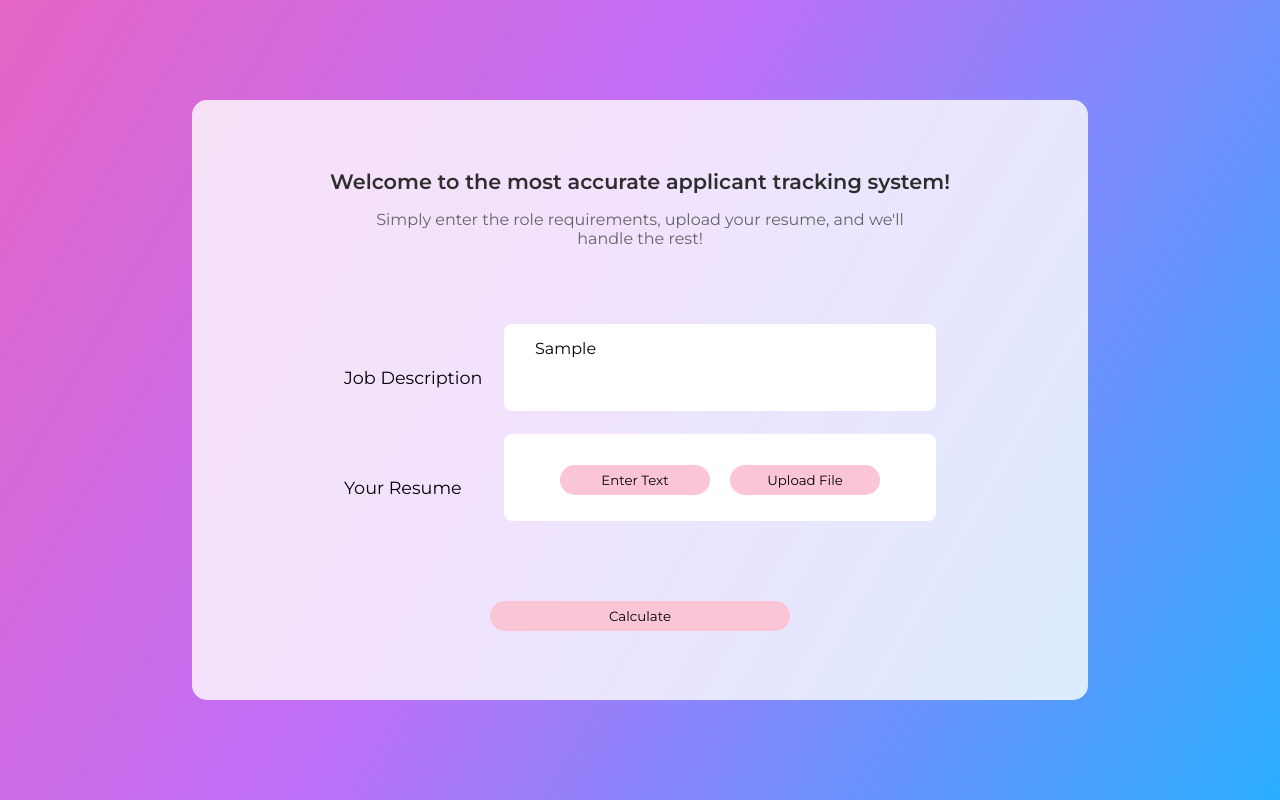
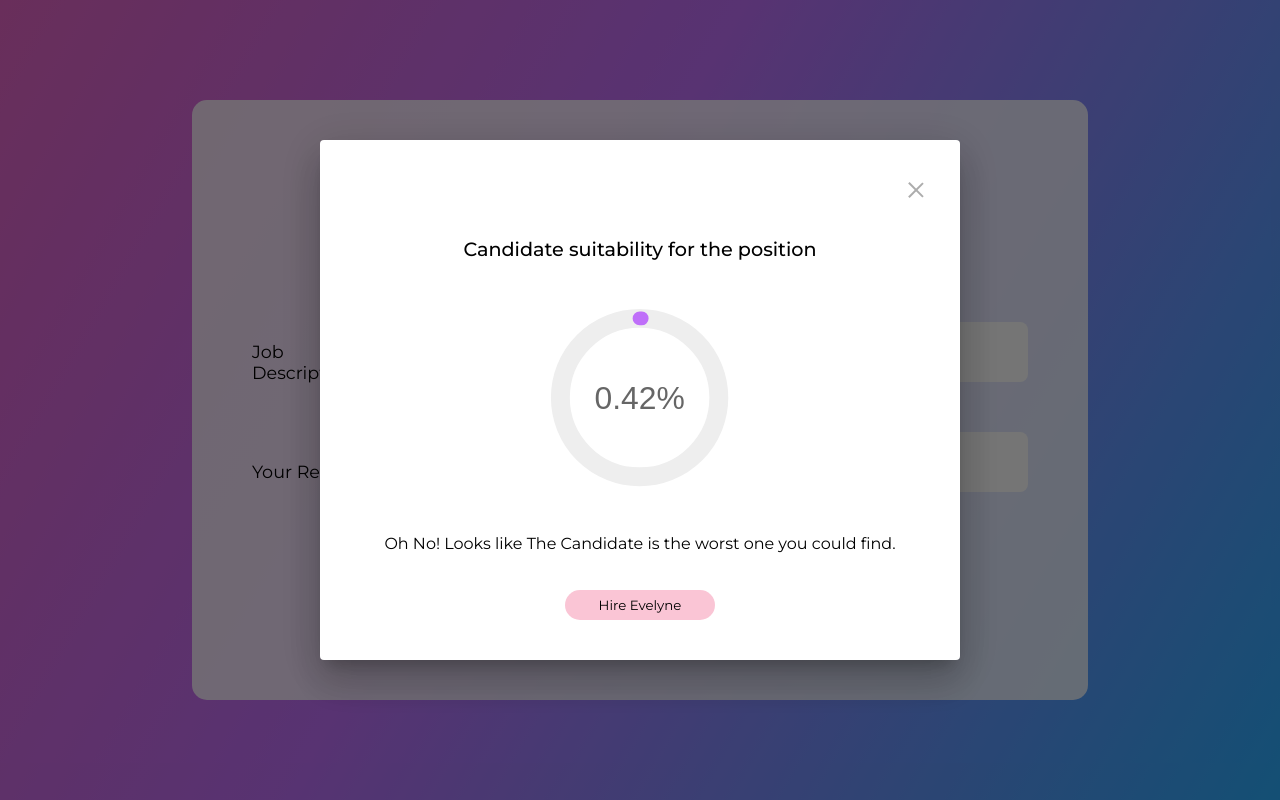
Before and after one commit to evelyne802/ATS, an Angular app: page /main in a window 1280 px wide. Both pictures are taken after typing "Sample" into the empty fields and a click on the button "Calculate". Built offline with nearby package versions, Linux system fonts and the light colour scheme.

Commit message:
feat: popup component

```diff
--- a/src/app/components/main/main.component.css
+++ b/src/app/components/main/main.component.css
@@ -14,7 +14,6 @@
 }
 
 .card {
-    font-family: "Montserrat", serif;
     text-align: center;
     font-weight: 400;
     display: flex;
@@ -107,53 +106,6 @@
     margin: 0px 5px -3px -5px;
 }
 
-.close {
-    position: relative;
-    align-self: flex-end;
-    width: 20px;
-    height: 20px;
-    opacity: 0.4;
-    transition: 0.2s ease-in;
-}
-
-.close:hover {
-    opacity: 0.7;
-    cursor: pointer;
-}
-
-.close:before, .close:after {
-    position: absolute;
-    left: 15px;
-    content: ' ';
-    height: 20px;
-    width: 1.5px;
-    background-color: #333;
-}
-
-.close:before {
-    transform: rotate(45deg);
-}
-
-.close:after {
-    transform: rotate(-45deg);
-}
-
-button {
-    color: black;
-    font-family: "Montserrat", serif;
-    width: 150px;
-    padding: 7px 10px;
-    margin: 0 10px;
-    border-radius: 25px;
-    background-color: #fac5d5;
-    border: none;
-    cursor: pointer;
-    transition: 0.3s ease-in;
-}
-
-button:hover {
-    background-color: #ffafc7;
-}
 
 .input-title {
     font-size: 1.1rem;
@@ -201,6 +153,11 @@ button:hover {
     cursor: pointer;
     background: rgb(90, 90, 90);
 }
+
+.dialog-background {
+    background-color: rgba(113, 113, 113, 0.44);
+    backdrop-filter: blur(4px);
+  }
 
 ::ng-deep .mdc-text-field--filled:not(.mdc-text-field--disabled) {
     background-color: #ffffff !important;
--- a/src/app/components/main/main.component.html
+++ b/src/app/components/main/main.component.html
@@ -44,6 +44,6 @@
                 </mat-form-field>
             </div>
         </div>
-        <button class="submit">Calculate</button>
+        <button class="submit" (click)="openPopup()">Calculate</button>
     </div>
 </div>
--- a/src/app/components/main/main.component.ts
+++ b/src/app/components/main/main.component.ts
@@ -1,8 +1,9 @@
-import { Component } from '@angular/core';
+import { Component, inject } from '@angular/core';
 import { FormControl, FormsModule, ReactiveFormsModule } from '@angular/forms';
-import { BrowserAnimationsModule } from '@angular/platform-browser/animations';
 import { MatFormFieldModule } from '@angular/material/form-field';
 import { MatInputModule } from '@angular/material/input';
+import { PopupComponent } from '../popup/popup.component';
+import { MatDialog, MatDialogModule } from '@angular/material/dialog';
 
 @Component({
   selector: 'app-main',
@@ -10,9 +11,9 @@ import { MatInputModule } from '@angular/material/input';
   imports: [
     MatFormFieldModule,
     MatInputModule,
-    //BrowserAnimationsModule,
     ReactiveFormsModule,
-    FormsModule
+    FormsModule,
+    MatDialogModule
   ],
   templateUrl: './main.component.html',
   styleUrl: './main.component.css'
@@ -27,6 +28,15 @@ export class MainComponent {
   resumeBoxClass = "choose-input";
   resumeFileClass = "disabled-file-name";
   textAreaClass = "textarea default-cursor"
+
+  readonly dialog = inject(MatDialog);
+
+  openPopup() {
+    const dialogRef = this.dialog.open(PopupComponent, {
+      backdropClass: 'cdk-overlay-transparent-backdrop',
+      hasBackdrop: true
+    });
+  }
 
   textResume() {
     this.resumeDisabled = false;
--- /dev/null
+++ b/src/app/components/popup/popup.component.css
@@ -0,0 +1,113 @@
+.popup-container {
+    display: flex;
+    flex-direction: column;
+    justify-content: space-between;
+    align-items: center;
+    width: 100%;
+    height: 100%;
+    padding: 40px;
+}
+
+.tooltip {
+    position: relative;
+    display: inline-block;
+    border-bottom: 1px dotted black;
+}
+
+.close .tooltip {
+    visibility: hidden;
+    width: 150px;
+    background-color: black;
+    color: #fff;
+    text-align: center;
+    border-radius: 6px;
+    padding: 15px;
+    position: absolute;
+    z-index: 1;
+    top: -5px;
+    right: 105%;
+    font-size: 0.9rem;
+    transition: 0.2s ease-in;
+}
+
+.close:hover .tooltip {
+    visibility: visible;
+}
+
+::ng-deep .ng-star-inserted {
+    height: 100%;
+    width: 100%;
+}
+
+::ng-deep .cdk-overlay-container {
+    display: flex !important;
+    height: 100dvh;
+    justify-content: center;
+    align-items: center !important;
+    z-index: 4;
+    position: relative;
+    background-color: #0000008a;
+}
+
+::ng-deep .mat-mdc-dialog-container .mdc-dialog__container {
+    width: 50vw;
+    height: 65dvh;
+}
+
+::ng-deep .mat-mdc-dialog-container .mdc-dialog__surface {
+    display: flex !important;
+    justify-content: center;
+    align-content: center;
+    overflow: visible;
+}
+
+label {
+    font-weight: 500;
+    font-size: 1.2rem;
+}
+
+.single-chart {
+    width: 40%;
+}
+
+  .circular-chart {
+    display: block;
+    margin: 10px auto;
+    max-width: 80%;
+    max-height: 250px;
+  }
+
+  .circle-bg {
+    fill: none;
+    stroke: #eee;
+    stroke-width: 3.8;
+  }
+
+  .circle {
+    fill: none;
+    stroke-width: 2.8;
+    stroke-linecap: round;
+    animation: progress 1s ease-out forwards;
+  }
+
+  @keyframes progress {
+    0% {
+      stroke-dasharray: 0 100;
+    }
+  }
+
+  .circular-chart.color .circle {
+    stroke: #bf6ff9;
+  }
+
+  .percentage {
+    fill: #666;
+    font-family: sans-serif;
+    font-size: 0.4em;
+    text-anchor: middle;
+  }
+
+
+  .text {
+    text-align: center;
+  }
--- /dev/null
+++ b/src/app/components/popup/popup.component.html
@@ -0,0 +1,26 @@
+<div class="popup-container">
+    <div class="close">
+        <span class="tooltip">Fortunatelly for you, you have to hire Evelyne in order to close this tab</span>
+    </div>
+    <label>Candidate suitability for the position</label>
+    <div class="single-chart">
+        <svg viewBox="0 0 36 36" class="circular-chart color">
+            <path class="circle-bg"
+            d="M18 2.0845
+                a 15.9155 15.9155 0 0 1 0 31.831
+                a 15.9155 15.9155 0 0 1 0 -31.831"
+            />
+            <path class="circle"
+            attr.stroke-dasharray="{{ percentage }}, 100"
+            d="M18 2.0845
+                a 15.9155 15.9155 0 0 1 0 31.831
+                a 15.9155 15.9155 0 0 1 0 -31.831"
+            />
+            <text x="18" y="20.35" class="percentage">{{ percentage }}%</text>
+        </svg>
+    </div>
+    <p class="text">
+        Oh No! Looks like The Candidate is the worst one you could find.
+    </p>
+    <button mat-dialog-close>Hire Evelyne</button>
+</div>
--- /dev/null
+++ b/src/app/components/popup/popup.component.ts
@@ -0,0 +1,19 @@
+import { Component } from '@angular/core';
+import { MatButtonModule } from '@angular/material/button';
+import { MatDialogModule } from '@angular/material/dialog';
+
+
+@Component({
+  selector: 'app-popup',
+  standalone: true,
+  imports: [
+    MatButtonModule,
+    MatDialogModule
+  ],
+  templateUrl: './popup.component.html',
+  styleUrl: './popup.component.css'
+})
+
+export class PopupComponent {
+  percentage : string = Math.random().toFixed(2).toString();
+}
--- a/src/styles.css
+++ b/src/styles.css
@@ -1,4 +1,58 @@
-/* You can add global styles to this file, and also import other style files */
 * {
+    font-family: "Montserrat", serif;
     box-sizing: border-box;
+    margin: 0;
+    padding: 0;
 }
+
+button {
+    color: black;
+    font-family: "Montserrat", serif;
+    width: 150px;
+    padding: 7px 10px;
+    margin: 0 10px;
+    border-radius: 25px;
+    background-color: #fac5d5;
+    border: none;
+    cursor: pointer;
+    transition: 0.3s ease-in;
+}
+
+button:hover {
+    background-color: #ffafc7;
+}
+
+.close {
+    position: relative;
+    align-self: flex-end;
+    width: 20px;
+    height: 20px;
+    opacity: 0.4;
+    transition: 0.2s ease-in;
+}
+
+.close:hover {
+    opacity: 0.7;
+    cursor: pointer;
+}
+
+.close:before, .close:after {
+    position: absolute;
+    left: 15px;
+    content: ' ';
+    height: 20px;
+    width: 1.5px;
+    background-color: #333;
+}
+
+.close:before {
+    transform: rotate(45deg);
+}
+
+.close:after {
+    transform: rotate(-45deg);
+}
+
+dialog::backdrop {
+    background: rgba(0, 0, 0, 0.5);
+  }
```
